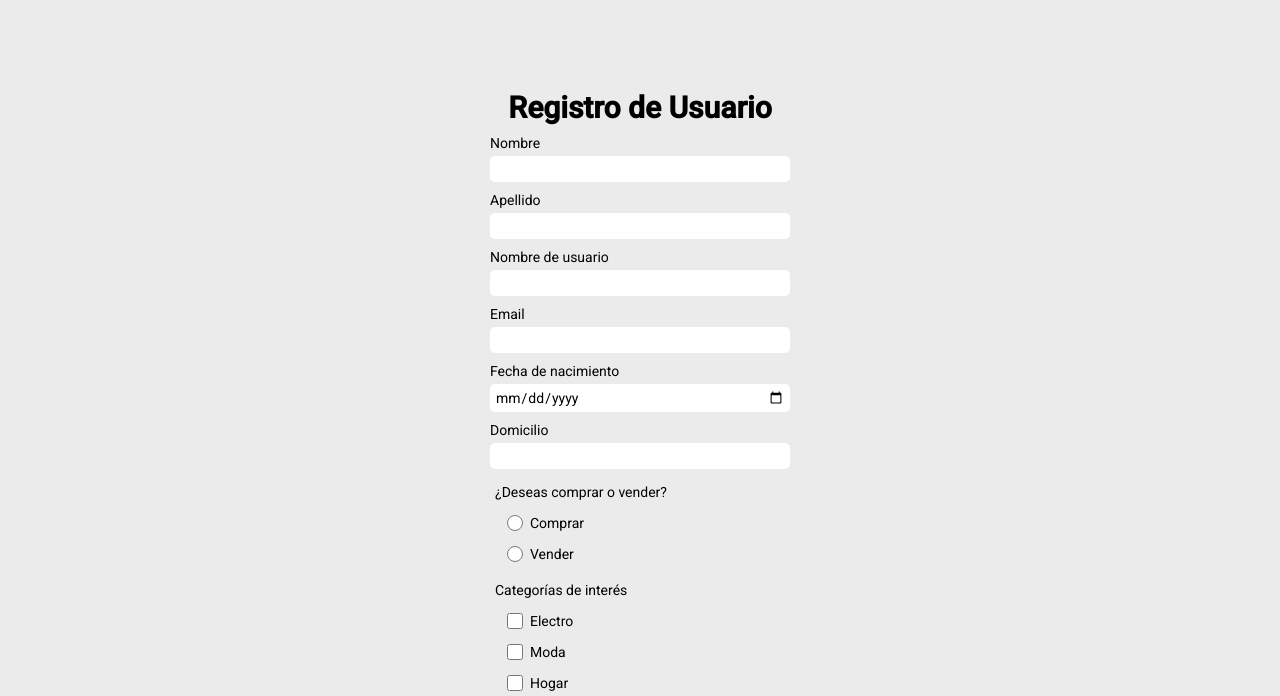
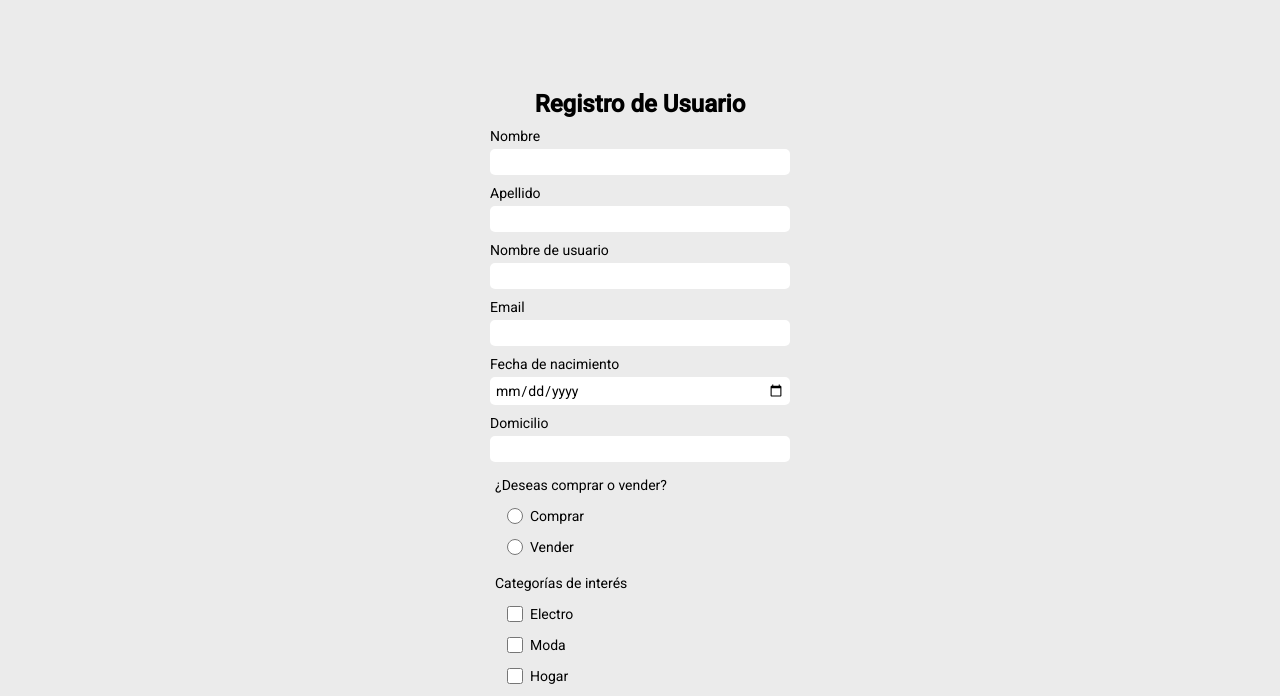
Before and after one commit to javis14/Practica_MercadoLiebre, a website: page views/register.html in a window 1280 px wide. Shown: the part 100-796 px from the top of the page. Drawn offline with Linux system fonts and the light colour scheme; files that its build step writes are made by us from their sources; files whose address does not match are found by name.

Commit message:
Se agrega readme y se corrigen margin, fonts.

```diff
--- a/public/css/login.css
+++ b/public/css/login.css
@@ -96,11 +96,11 @@ main form .buttons-form .btn-submit {
 
     /* MAIN --------------------------------*/
     main h1 {
-        font-size: 30px;
+        font-size: 24px;
     }
 
     .main-content {
-        margin-top: 150px;
+        margin-top: 140px;
     }
 
     /* FOOTER ------------------------------*/
@@ -113,7 +113,7 @@ main form .buttons-form .btn-submit {
 
     /* MAIN --------------------------------*/
     .main-content {
-        margin-top: 200px;
+        margin-top: 180px;
     }
 
     /* FOOTER ------------------------------*/
--- a/public/css/register.css
+++ b/public/css/register.css
@@ -26,7 +26,7 @@ main h1 {
 .main-content {
     width: 90vw;
     margin: auto;
-    margin-top: 163px;
+    margin-top: 180px;
     text-align: center;
 }
 
@@ -121,11 +121,11 @@ main form .buttons-form .btn-submit {
 
     /* MAIN --------------------------------*/
     .main-content {
-        margin-top: 133px;
+        margin-top: 140px;
     }
 
     main h1 {
-        font-size: 30px;
+        font-size: 24px;
     }
 
     /* FOOTER ------------------------------*/
@@ -139,6 +139,7 @@ main form .buttons-form .btn-submit {
     /* MAIN --------------------------------*/
     .main-content {
         margin-top: 180px;
+        border-bottom: 100px;
     }
 
     /* FOOTER ------------------------------*/
--- a/views/register.html
+++ b/views/register.html
@@ -18,7 +18,7 @@
         <div class="header-main">
             <div class="header-top">
                 <div class="header-logo-buscador">
-                    <a href="#"><img src="images/logo-mercado-liebre.svg" alt="no se encontro imagen" class="logo"></a>
+                    <a href="/"><img src="images/logo-mercado-liebre.svg" alt="no se encontro imagen" class="logo"></a>
                     <form action="/" method="get">
                         <div class="buscador">
                             <input placeholder="Buscar productos, marcas">
```
Also changed, not shown: views/home.html (+1 -1 lines), views/login.html (+1 -1 lines), README.md (added).
